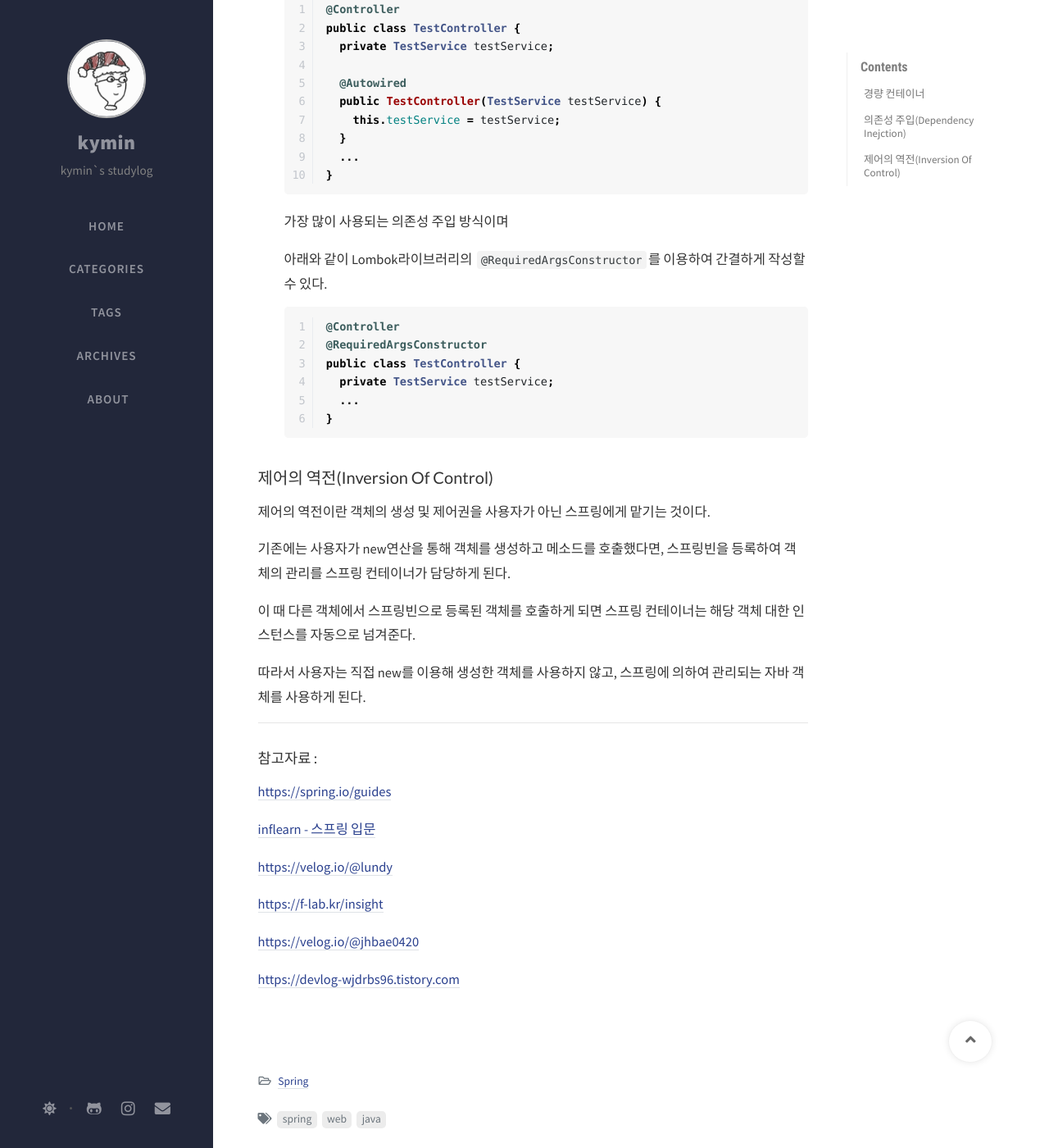
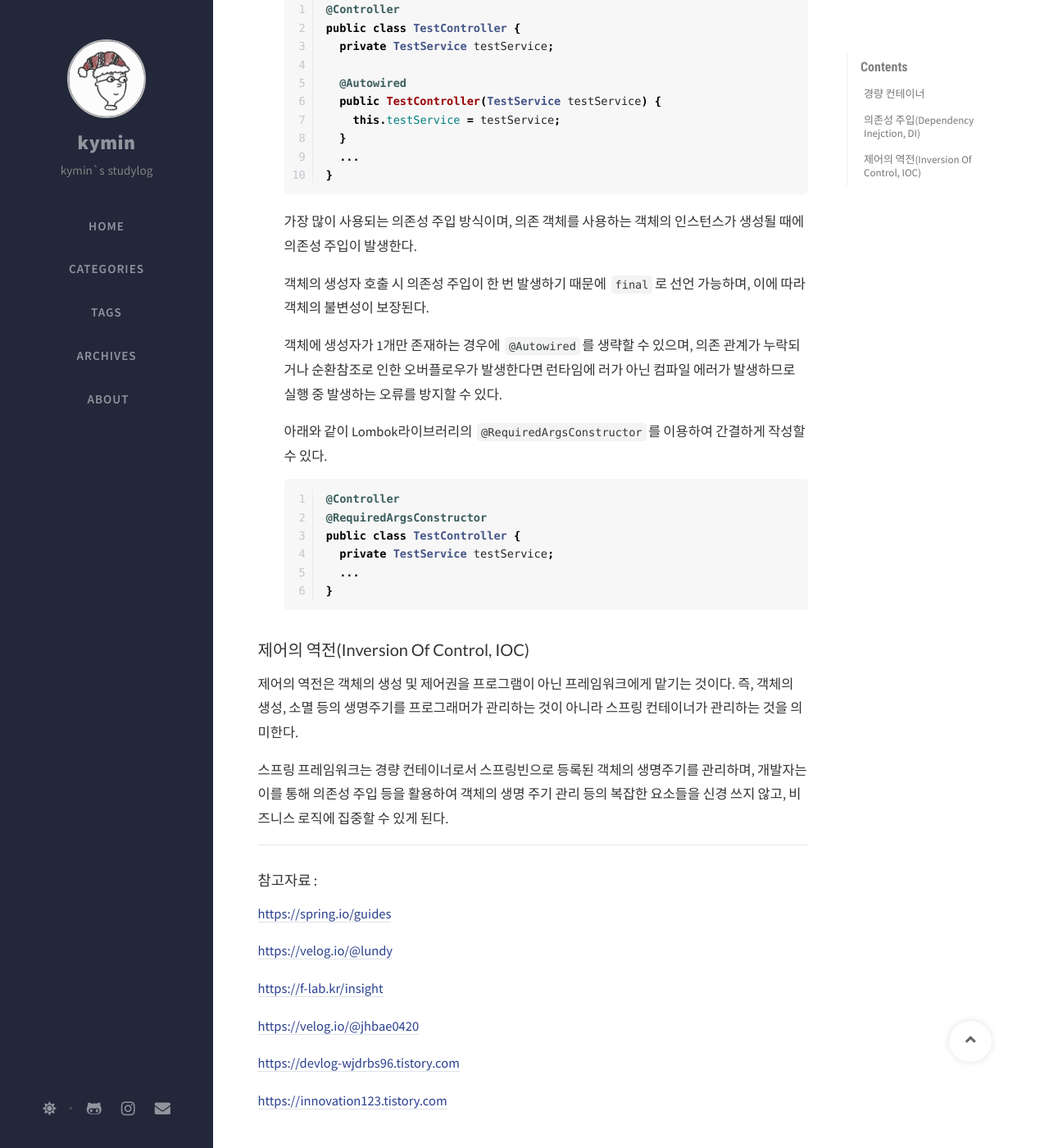
Before and after one commit to Kyoung-M1N/kyoung-M1N.github.io, a Jekyll site: the page built from _posts/spring/2023-12-10-[Spring]spring_basic.md, in a window 1280 px wide and 1400 px high, scrolled down 3499 px. Shown: the whole window at 82% size. Built offline with Jekyll 4.4.1, drawn with Linux system fonts in a browser that asks for light colours; nearby versions of some CDN libraries; comment, search, counter and statistics services are not loaded; some of the changed text lies outside the part shown.

Commit message:
Docs: 포스트 수정

````diff
--- a/_posts/spring/2023-12-10-[Spring]spring_basic.md
+++ b/_posts/spring/2023-12-10-[Spring]spring_basic.md
@@ -59,7 +59,7 @@ tags: [spring, web, java]
 
   컴포넌트 스캔 방식은 정형화된 계층에 해당하는 `Controller`, `Service`, `Repository`등의 객체를 스프링빈으로 등록하는 데에 주로 사용되고, 이외에도 특별한 경우가 아니라면  대부분의 경우에 사용된다.
 
-### 의존성 주입(Dependency Inejction)
+### 의존성 주입(Dependency Inejction, DI)
 
 의존성 주입은 외부에서 클라이언트에게 서비스를 제공(주입)하는 것을 의미한다. 즉, 객체가 필요로 하는 어떤 것을 외부에서 전달해주는 것을 말한다.
 
@@ -132,7 +132,11 @@ tags: [spring, web, java]
   }
   ```
 
-  가장 많이 사용되는 의존성 주입 방식이며
+  가장 많이 사용되는 의존성 주입 방식이며, 의존 객체를 사용하는 객체의 인스턴스가 생성될 때에 의존성 주입이 발생한다.
+
+  객체의 생성자 호출 시 의존성 주입이 한 번 발생하기 때문에 `final`로 선언 가능하며, 이에 따라 객체의 불변성이 보장된다.
+
+  객체에 생성자가 1개만 존재하는 경우에 `@Autowired`를 생략할 수 있으며, 의존 관계가 누락되거나 순환참조로 인한 오버플로우가 발생한다면 런타임에 러가 아닌 컴파일 에러가 발생하므로 실행 중 발생하는 오류를 방지할 수 있다.
 
   아래와 같이 Lombok라이브러리의 `@RequiredArgsConstructor`를 이용하여 간결하게 작성할 수 있다.
 
@@ -145,31 +149,17 @@ tags: [spring, web, java]
   }
   ```
 
+### 제어의 역전(Inversion Of Control, IOC)
 
+제어의 역전은 객체의 생성 및 제어권을 프로그램이 아닌 프레임워크에게 맡기는 것이다. 즉, 객체의 생성, 소멸 등의 생명주기를 프로그래머가 관리하는 것이 아니라 스프링 컨테이너가 관리하는 것을 의미한다.
 
-
-
-
-
-### 제어의 역전(Inversion Of Control)
-
-제어의 역전이란 객체의 생성 및 제어권을 사용자가 아닌 스프링에게 맡기는 것이다.
-
-기존에는 사용자가 new연산을 통해 객체를 생성하고 메소드를 호출했다면, 스프링빈을 등록하여 객체의 관리를 스프링 컨테이너가 담당하게 된다.
-
-이 때 다른 객체에서 스프링빈으로 등록된 객체를 호출하게 되면 스프링 컨테이너는 해당 객체 대한 인스턴스를 자동으로 넘겨준다.
-
-따라서 사용자는 직접 new를 이용해 생성한 객체를 사용하지 않고, 스프링에 의하여 관리되는 자바 객체를 사용하게 된다.
-
-
+스프링 프레임워크는 경량 컨테이너로서 스프링빈으로 등록된 객체의 생명주기를 관리하며, 개발자는 이를 통해 의존성 주입 등을 활용하여 객체의 생명 주기 관리 등의 복잡한 요소들을 신경 쓰지 않고, 비즈니스 로직에 집중할 수 있게 된다.
 
 -----
 
 ##### 참고자료 :
 
 [https://spring.io/guides](https://spring.io/guides)
-
-[inflearn - 스프링 입문](https://www.inflearn.com/course/%EC%8A%A4%ED%94%84%EB%A7%81-%EC%9E%85%EB%AC%B8-%EC%8A%A4%ED%94%84%EB%A7%81%EB%B6%80%ED%8A%B8/dashboard)
 
 [https://velog.io/@lundy](https://velog.io/@lundy/Spring-Boot-%EC%8A%A4%ED%94%84%EB%A7%81-%EB%B9%88-%EB%93%B1%EB%A1%9D-%EB%B0%A9%EB%B2%95-%EC%BB%B4%ED%8F%AC%EB%84%8C%ED%8A%B8-%EC%8A%A4%EC%BA%94-%EC%A7%81%EC%A0%91-%EB%93%B1%EB%A1%9D)
 
@@ -178,3 +168,5 @@ tags: [spring, web, java]
 [https://velog.io/@jhbae0420](https://velog.io/@jhbae0420/%EC%8B%B1%EA%B8%80%ED%86%A4-%ED%8C%A8%ED%84%B4%EC%9D%98-%EC%82%AC%EC%9A%A9-%EC%9D%B4%EC%9C%A0%EC%99%80-%EB%AC%B8%EC%A0%9C%EC%A0%90)
 
 [https://devlog-wjdrbs96.tistory.com](https://devlog-wjdrbs96.tistory.com/166)
+
+[https://innovation123.tistory.com](https://innovation123.tistory.com/167)
````
